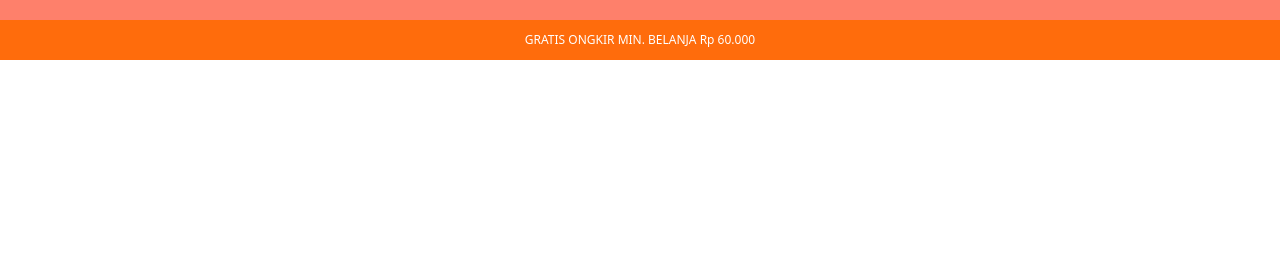
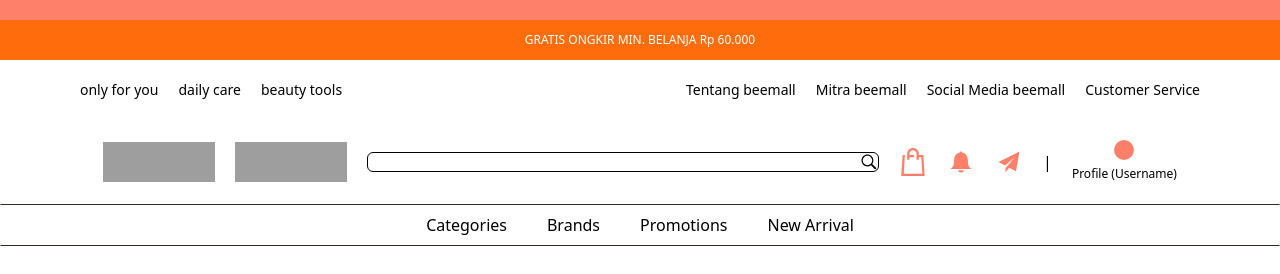
Before and after one commit to dpbayu/PageProduct, a website: page dist/index.html in a window 1280 px wide. Drawn offline with Linux system fonts and the light colour scheme; grey boxes are pictures that could not be loaded.

Commit message:
initial commit

```diff
--- a/dist/index.html
+++ b/dist/index.html
@@ -13,9 +13,72 @@
     <section>
         <div class="bg-secondary w-full h-5"></div>
         <div class="bg-first text-white text-xs py-3 text-center font-medium">GRATIS ONGKIR MIN. BELANJA Rp 60.000</div>
-        <div class="container">
-
+        <!-- Container Start -->
+        <div class="container mx-auto">
+            <!-- Menu 1 Start -->
+            <div class="flex justify-between py-5 text-sm mx-20">
+                <!-- Menu Kiri Start -->
+                <div class="flex gap-5">
+                    <a href="#">only for you</a>
+                    <a href="#">daily care</a>
+                    <a href="#">beauty tools</a>
+                </div>
+                <!-- Menu Kiri End -->
+                <!-- Menu Kanan Start -->
+                <div class="flex gap-5">
+                    <a href="#">Tentang beemall</a>
+                    <a href="#">Mitra beemall</a>
+                    <a href="#">Social Media beemall</a>
+                    <a href="#">Customer Service</a>
+                </div>
+                <!-- Menu Kanan End -->
+            </div>
+            <!-- Menu 1 End -->
+            <!-- Menu 2 Start -->
+            <div class="flex justify-center items-center gap-5 py-5">
+                <img class="h-10 w-28" src="https://source.unsplash.com/random">
+                <img class="h-10 w-28" src="https://source.unsplash.com/random">
+                <!-- Search Start -->
+                <div class="relative w-2/5">
+                    <input class="border rounded-md border-black h-5 w-full">
+                    <svg class="absolute top-[2px] right-0 w-5 h-5 fill-current"
+                        style="enable-background:new 0 0 512 512;" version="1.1" viewBox="0 0 512 512">
+                        <path
+                            d="M344.5,298c15-23.6,23.8-51.6,23.8-81.7c0-84.1-68.1-152.3-152.1-152.3C132.1,64,64,132.2,64,216.3  c0,84.1,68.1,152.3,152.1,152.3c30.5,0,58.9-9,82.7-24.4l6.9-4.8L414.3,448l33.7-34.3L339.5,305.1L344.5,298z M301.4,131.2  c22.7,22.7,35.2,52.9,35.2,85c0,32.1-12.5,62.3-35.2,85c-22.7,22.7-52.9,35.2-85,35.2c-32.1,0-62.3-12.5-85-35.2  c-22.7-22.7-35.2-52.9-35.2-85c0-32.1,12.5-62.3,35.2-85c22.7-22.7,52.9-35.2,85-35.2C248.5,96,278.7,108.5,301.4,131.2z" />
+                    </svg>
+                </div>
+                <!-- Search End -->
+                <svg class="w-7 h-7 fill-current text-secondary" style="enable-background:new 0 0 24 24;" version="1.1"
+                    viewBox="0 0 24 24">
+                    <path class="st0"
+                        d="M20.9,6H17V5c0-2.8-2.2-5-5-5S7,2.2,7,5v5h2V8h4V6H9V5c0-1.7,1.3-3,3-3c1.7,0,3,1.3,3,3v5h2V8h2.1l0.9,14H4.1  L4.9,8H5V6H3.1L1.9,24h20.1L20.9,6z" />
+                </svg>
+                <svg class="w-7 h-7 fill-current text-secondary" style="enable-background:new 0 0 512 512;"
+                    version="1.1" viewBox="0 0 512 512">
+                    <path
+                        d="M381.7,225.9c0-97.6-52.5-130.8-101.6-138.2c0-0.5,0.1-1,0.1-1.6c0-12.3-10.9-22.1-24.2-22.1c-13.3,0-23.8,9.8-23.8,22.1   c0,0.6,0,1.1,0.1,1.6c-49.2,7.5-102,40.8-102,138.4c0,113.8-28.3,126-66.3,158h384C410.2,352,381.7,339.7,381.7,225.9z" />
+                    <path d="M256.2,448c26.8,0,48.8-19.9,51.7-43H204.5C207.3,428.1,229.4,448,256.2,448z" />
+                </svg>
+                <svg class="w-7 h-7 fill-current text-secondary" viewBox="0 0 24 24">
+                    <polygon points="3 12 8.61 14.992 17 8 9 17.455 9 21 12.164 16.887 18 20 21 3 3 12" />
+                </svg>
+                <p>|</p>
+                <div class="flex-col">
+                    <div class="h-5 w-5 rounded-full bg-secondary m-auto"></div>
+                    <a class="pt-1 text-xs" href="#">Profile (Username)</a>
+                </div>
+            </div>
+            <!-- Menu 2 End -->
         </div>
+        <!-- Menu 3 Start -->
+        <div class="flex justify-center gap-10 w-full font-medium border border-y-forth border-x-white py-2 text-center">
+            <a href="#">Categories</a>
+            <a href="#">Brands</a>
+            <a href="#">Promotions</a>
+            <a href="#">New Arrival</a>
+        </div>
+        <!-- Menu 3 End -->
+        <!-- Container End -->
     </section>
 </body>
 
```
Also changed, not shown: dist/css/output.css.
